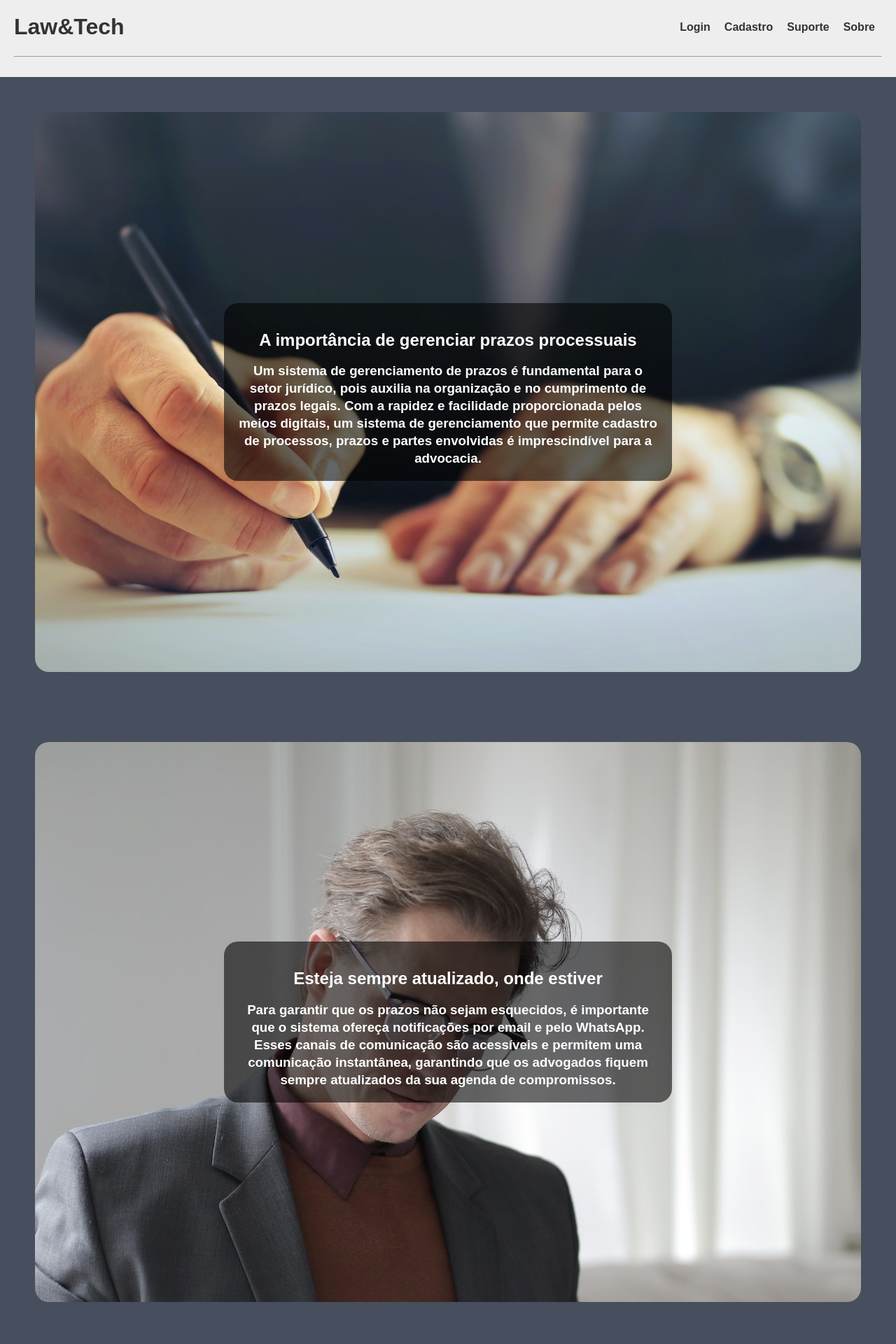
After one commit to renanleitev/lawtech-backend, a Flask app: page /pages/prazos.html in a window 1280 px wide. The commit adds this page. Shown: the top 1920 px of the page at 70% size. Run offline with Flask 3, Linux system fonts and the light colour scheme.

Commit message:
add: pagina sobre prazos processuais

```diff
--- a/server.py
+++ b/server.py
@@ -41,6 +41,10 @@ def cadastro():
 @app.route('/pages/redefinir-senha.html')
 def redefinir_senha():
   return render_template('pages/redefinir-senha.html')
+
+@app.route('/pages/prazos.html')
+def prazos():
+  return render_template('pages/prazos.html')
 
 @app.route('/pages/sobre.html')
 def sobre():
--- /dev/null
+++ b/static/css/prazos.css
@@ -0,0 +1,231 @@
+/* Definindo as cores da página */
+:root {
+	--white: #fff;
+	--dark: #333;
+	--light-dark: #666;
+	--gray: #eee;
+	--light-gray: #e4dcdc;
+	--dark-gray: rgb(173, 172, 172);
+}
+html {
+    box-sizing: border-box;
+}
+/* Configuração geral do estilo */
+body {
+	font-family: Arial, sans-serif;
+	margin: 0;
+	padding: 0;
+}
+ul {
+	list-style: none;
+	margin: 0;
+	padding: 0;
+}
+a {
+	text-decoration: none;
+	color: var(--dark);
+}
+.button a {
+	text-decoration: none;
+	color: var(--white);
+}
+a:hover{
+	color: var(--light-dark);
+}
+/* Estilos para o cabeçalho */
+header {
+	background-color: var(--gray);
+	padding: 20px;
+	text-align: center;
+}
+header > h1 {
+	float: left;
+	margin-top: 0;
+}
+header > hr {
+	margin-top: 60px;
+}
+nav ul {
+	display: flex;
+	justify-content: center;
+	margin-bottom: 20px;
+  	float: right;
+	margin-top: 10px;
+}
+nav li {
+	margin: 0 10px;
+}
+nav a {
+	font-weight: bold;
+	font-size: 16px;
+}
+/* Estilos para o rodapé */
+footer {
+	background-color: var(--dark);
+	color: var(--white);
+	padding: 40px;
+	text-align: center;
+}
+footer > ul {
+	display: flex;
+	justify-content: center;
+}
+footer > ul > li {
+	margin-left: 10px;
+}
+footer > ul > li > a {
+	color: var(--white);
+}
+footer h3 {
+	font-size: 24px;
+	margin-bottom: 20px;
+}
+/* Estilos para o cabeçalho */
+header {
+	background-color: var(--gray);
+	padding: 20px;
+	text-align: center;
+}
+header > h1 {
+	float: left;
+	margin-top: 0;
+}
+header > hr {
+	margin-top: 60px;
+}
+nav ul {
+	display: flex;
+	justify-content: center;
+	margin-bottom: 20px;
+  	float: right;
+	margin-top: 10px;
+}
+nav li {
+	margin: 0 10px;
+}
+nav a {
+	font-weight: bold;
+	font-size: 16px;
+}
+/* Estilos para o rodapé */
+footer {
+	background-color: var(--dark);
+	color: var(--white);
+	padding: 40px;
+	text-align: center;
+}
+footer > ul {
+	display: flex;
+	justify-content: center;
+}
+footer > ul > li {
+	margin-left: 10px;
+}
+footer > ul > li > a {
+	color: var(--white);
+}
+footer h3 {
+	font-size: 24px;
+	margin-bottom: 20px;
+}
+/* Estilos da página sobre */
+.about-section {
+    padding: 50px;
+    text-align: center;
+    background-color: #474e5d;
+    color: white;
+}
+.about-section h3 {
+    width: 600px;
+    margin: auto;
+}
+.about-section p {
+    font-size: 20px;
+    line-height: 50px;
+	max-width: 900px;
+	margin: auto;
+}
+.container {
+    padding: 0 16px;
+    display: flex;
+    flex-direction: column;
+    align-items: center;
+}
+.container img {
+    margin-top: 10px;
+    border-radius: 14px;
+}
+.container::after, .row::after {
+    content: "";
+    clear: both;
+    display: table;
+}
+/* Estilo parallax */
+.parallax {
+  min-height: 800px;
+  background-attachment: fixed;
+  background-position: bottom;
+  background-repeat: no-repeat;
+  background-size: auto;
+  display: flex;
+  justify-content: center;
+  align-items: center;
+  border-radius: 20px;
+}
+/* Estilo do texto da seção */
+.text-section{
+	background-color: #00000093;
+	text-align: center;
+	border-radius: 20px;
+	padding: 20px;
+	line-height: 25px;
+}
+.text-section:hover{
+	background-color: #000000c4;
+}
+/* Imagens da seção */
+.img-um{
+  background-image: url("../images/pagina-prazos/pagina-prazos-01.jpg");
+}
+.img-dois{
+    background-image: url("../images/pagina-prazos/pagina-prazos-02.jpg");
+    background-position: top;
+}
+.img-tres{
+    background-image: url("../images/pagina-prazos/pagina-prazos-03.jpg");
+}
+.img-quatro{
+    background-image: url("../images/pagina-prazos/pagina-prazos-04.jpg");
+	background-position: center;
+}
+.img-cinco{
+    background-image: url("../images/pagina-prazos/pagina-prazos-05.jpg");
+	background-position: center;
+}
+/* Estilo do botão voltar ao topo */
+#myBtn {
+	display: none; /* Hidden by default */
+	position: fixed; /* Fixed/sticky position */
+	bottom: 20px; /* Place the button at the bottom of the page */
+	right: 30px; /* Place the button 30px from the right */
+	z-index: 99; /* Make sure it does not overlap */
+	border: none; /* Remove borders */
+	outline: none; /* Remove outline */
+	background-color: black; /* Set a background color */
+	color: white; /* Text color */
+	cursor: pointer; /* Add a mouse pointer on hover */
+	padding: 15px; /* Some padding */
+	border-radius: 10px; /* Rounded corners */
+	font-size: 18px; /* Increase font size */
+  }
+
+  #myBtn:hover {
+	background-color: var(--light-dark); /* Add a dark-grey background on hover */
+  }
+/* Estilo para mobile */
+@media screen and (max-width: 650px) {
+    .column {
+      width: 100%;
+      display: block;
+    }
+}
--- a/templates/index.html
+++ b/templates/index.html
@@ -22,7 +22,7 @@
       <h1>
         JusUpdate
       </h1>
-      <h2>Acompanhe todos os processos em uma só uma plataforma.</h2>
+      <h2>Acompanhe todos os processos em uma só plataforma.</h2>
       <p>Nós te ajudamos a não perder nenhum prazo.</p>
       <button class="button">Saiba mais</button>
     </div>
@@ -43,14 +43,14 @@
         <p>
           Gerenciamento de prazos com notificações por email e WhatsApp para profissionais do setor jurídico.
         </p>
-        <button class="button">Saiba mais</button>
+        <a href="./pages/prazos.html" class="button">Saiba mais</a>
       </li>
       <li>
         <h3>Atualizações</h3>
         <p>
           Gerenciamento de processos judiciais eletrônicos, com atualizações sobre as últimas movimentações.
         </p>
-        <button class="button">Saiba mais</button>
+        <a href="./pages/prazos.html" class="button">Saiba mais</a>
       </li>
     </ul>
   </section>
--- a/templates/pages/cadastro.html
+++ b/templates/pages/cadastro.html
@@ -67,6 +67,7 @@
                     };
             }
         )});
+        // Se o usuário não está cadastrado, ele é cadastrado no banco de dados
         if (!usuarioEstaCadastrado) {
             // Enviando os dados do usuário para o banco de dados
             fetch("http://localhost:3000/users",
@@ -76,6 +77,7 @@
                     headers: {"Content-type": "application/json; charset=UTF-8"}
                 })
             .then(() => {
+                // Redirecionando para a página principal
                 window.location.href = '/';
                 window.alert('Usuário cadastrado com sucesso.');
             })
--- a/templates/pages/login.html
+++ b/templates/pages/login.html
@@ -66,6 +66,7 @@
                     // O e-mail e id a serem enviados para o Flask
                     email = userEmail;
                     id = usuario.id;
+                    // Se usuarioEstaLogado, ele recebe o valor 'True'
                     usuarioEstaLogado = 'True';
                 }
             })
@@ -81,10 +82,12 @@
                     usuarioEmail: email,
                     usuarioId: id
                 })});
+                // Passando o valor de usuarioEstaLogado para o Flask
                 fetch('/user-login', {method: 'POST', body: usuarioEstaLogado});
             }
         })
         .then(() => {
+            // Se usuarioEstaLogado, ele é redirecionado para a porta correta do JusUpdate
             if (usuarioEstaLogado) {
                 window.location.href = `http://localhost:${port+Number.parseInt(id)}`;
             }
--- a/templates/pages/logout.html
+++ b/templates/pages/logout.html
@@ -38,8 +38,8 @@
     async function logout() {
         const usuarioEstaLogado = 'False';
         // Fazendo uma requisição para o Flask, para saber se o usuário está logado ou não
+        fetch('/user-login', {method: 'POST', body: usuarioEstaLogado})
         // Depois, redireciona para a página principal (usuário fez logout)
-        fetch('/user-login', {method: 'POST', body: usuarioEstaLogado})
         .then(window.location.href = '/');
     }
     window.onload = async function voltarSistema() {
--- /dev/null
+++ b/templates/pages/prazos.html
@@ -0,0 +1,111 @@
+<!DOCTYPE html>
+<html>
+<head>
+  <meta charset="utf-8">
+  <meta name="viewport" content="width=device-width">
+  <title>Law&Tech | Gerenciamento de Prazos</title>
+  <link href="{{ url_for('static', filename='css/prazos.css') }}" rel="stylesheet" type="text/css" />
+</head>
+<body>
+  <header>
+    <h1><a href="/" class="link">Law&Tech</a></h1>
+    <nav>
+      <ul>
+        <li><a href="login.html">Login</a></li>
+        <li><a href="cadastro.html">Cadastro</a></li>
+        <li><a href="suporte.html">Suporte</a></li>
+        <li><a href="sobre.html">Sobre</a></li>
+      </ul>
+    </nav>
+    <hr>
+  </header>
+
+  <div class="about-section">
+      <div class="parallax img-um">
+        <div class="text-section">
+            <h2>A importância de gerenciar prazos processuais</h2>
+            <h3>
+                Um sistema de gerenciamento de prazos é fundamental para o setor jurídico, pois auxilia na organização e no cumprimento de prazos legais. Com a rapidez e facilidade proporcionada pelos meios digitais, um sistema de gerenciamento que permite cadastro de processos, prazos e partes envolvidas é imprescindível para a advocacia.
+            </h3>
+        </div>
+    </div>
+  </div>
+
+  <div class="about-section">
+      <div class="parallax img-dois">
+        <div class="text-section">
+            <h2>Esteja sempre atualizado, onde estiver</h2>
+            <h3>
+                Para garantir que os prazos não sejam esquecidos, é importante que o sistema ofereça notificações por email e pelo WhatsApp. Esses canais de comunicação são acessíveis e permitem uma comunicação instantânea, garantindo que os advogados fiquem sempre atualizados da sua agenda de compromissos.
+            </h3>
+        </div>
+      </div>
+  </div>
+
+  <div class="about-section">
+    <div class="parallax img-tres">
+        <div class="text-section">
+            <h2>Fácil e prático</h2>
+            <h3>
+                O sistema deve ser fácil de usar e ter uma interface intuitiva. Além disso, ele deve ser seguro e manter a privacidade das informações dos clientes e dos processos. Dessa forma, é possível garantir a confidencialidade dos dados dos clientes e dos casos tratados pelo escritório, mantendo a ética profissional e evitando violações de sigilo.
+            </h3>
+        </div>
+    </div>
+  </div>
+
+  <div class="about-section">
+    <div class="parallax img-quatro">
+        <div class="text-section">
+            <h2>Customizável, do jeito que você precisa</h2>
+            <h3>
+                Além disso, o sistema deve permitir a customização de notificações para que o usuário possa escolher os tipos de alerta e a frequência das notificações. Por exemplo, é possível definir que algumas notificações sejam enviadas com algumas semanas de antecedência ou com apenas um dia de antecedência.
+            </h3>
+        </div>
+    </div>
+  </div>
+
+  <div class="about-section">
+    <div class="parallax img-cinco">
+        <div class="text-section">
+            <h2>Preço acessível</h2>
+            <h3>
+                Por fim, o sistema deve ser acessível e ter um valor acessível para que seja possível garantir que todas as pequenas e médias empresas tenham condições de adotá-lo. Dessa forma, o gerenciamento de prazos deixará de ser uma tarefa complexa e ficará democratizada, permitindo que os advogados possam se dedicar mais ao conteúdo dos processos e às necessidades do cliente.
+            </h3>
+        </div>
+    </div>
+  </div>
+
+  <button onclick="topFunction()" id="myBtn" title="Go to top">Top</button>
+
+  <footer>
+    <h3>Entre em contato conosco</h3>
+    <ul>
+      <li><a href="https://github.com/renanleitev">Renan Leite Vieira</a></li>
+      <li><a href="https://github.com/i1iadeilton">José Adeilton</a></li>
+      <li><a href="https://github.com/marinhojp">João Pedro Marinho</a></li>
+    </ul>
+  </footer>
+
+  <script>
+    // Get the button:
+    let mybutton = document.getElementById("myBtn");
+
+    // When the user scrolls down 20px from the top of the document, show the button
+    window.onscroll = function() {scrollFunction()};
+
+    function scrollFunction() {
+    if (document.body.scrollTop > 20 || document.documentElement.scrollTop > 20) {
+        mybutton.style.display = "block";
+    } else {
+        mybutton.style.display = "none";
+    }
+    }
+
+    // When the user clicks on the button, scroll to the top of the document
+    function topFunction() {
+    document.body.scrollTop = 0; // For Safari
+    document.documentElement.scrollTop = 0; // For Chrome, Firefox, IE and Opera
+    }
+  </script>
+</body>
+</html>
--- a/templates/pages/redefinir-senha.html
+++ b/templates/pages/redefinir-senha.html
@@ -55,6 +55,7 @@
             .then(resposta => resposta.json())
             .then(usuarios => {
                 usuarios.map(usuario => {
+                    // Verificando se a senha nova é igual a antiga
                     if ((usuario.password === usuarioSenha) || (usuario.password === usuarioRepetirSenha)) {
                         window.alert('A senha nova não pode ser igual a senha antiga.');
                     } else if ((usuario.email === usuarioEmail)){
```
Also changed, not shown: static/css/style.css (+7 -1 lines), static/images/pagina-prazos/pagina-prazos-01.jpg (added), static/images/pagina-prazos/pagina-prazos-02.jpg (added), static/images/pagina-prazos/pagina-prazos-03.jpg (added), static/images/pagina-prazos/pagina-prazos-04.jpg (added), static/images/pagina-prazos/pagina-prazos-05.jpg (added).
